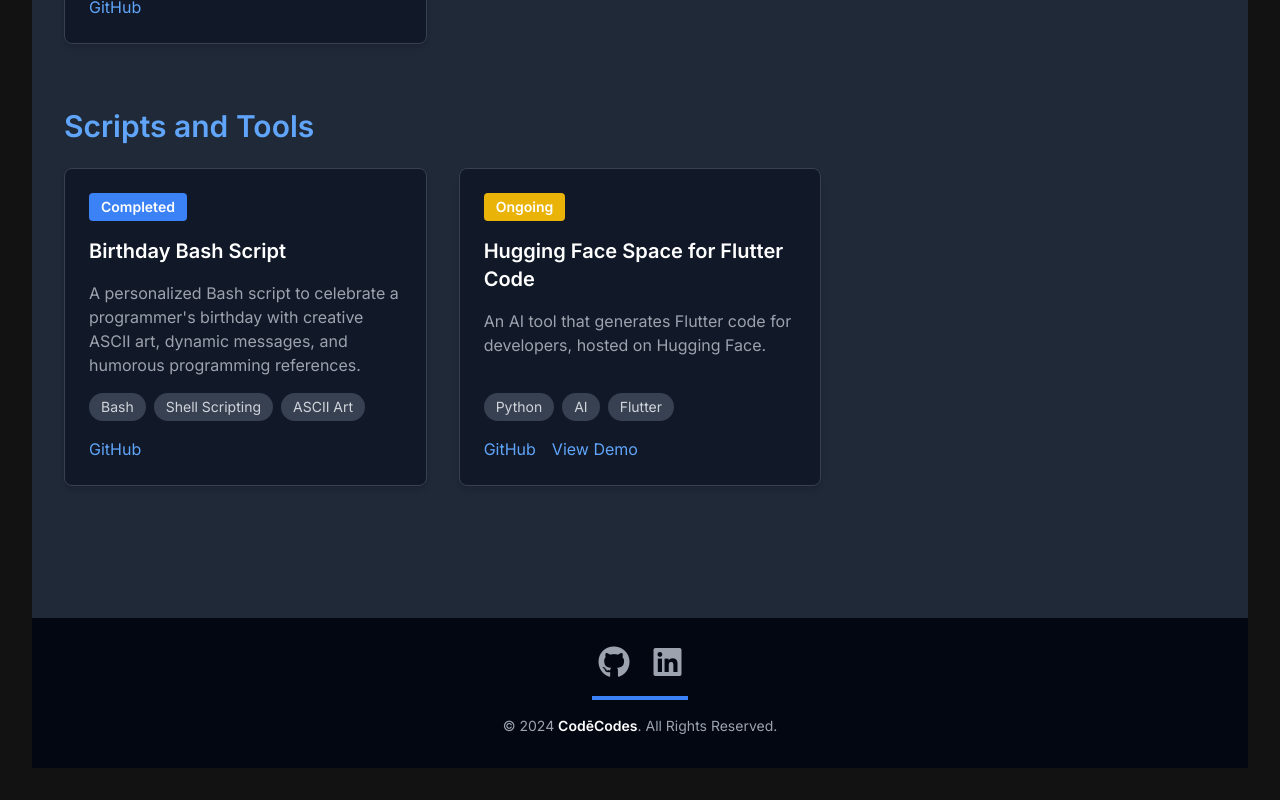
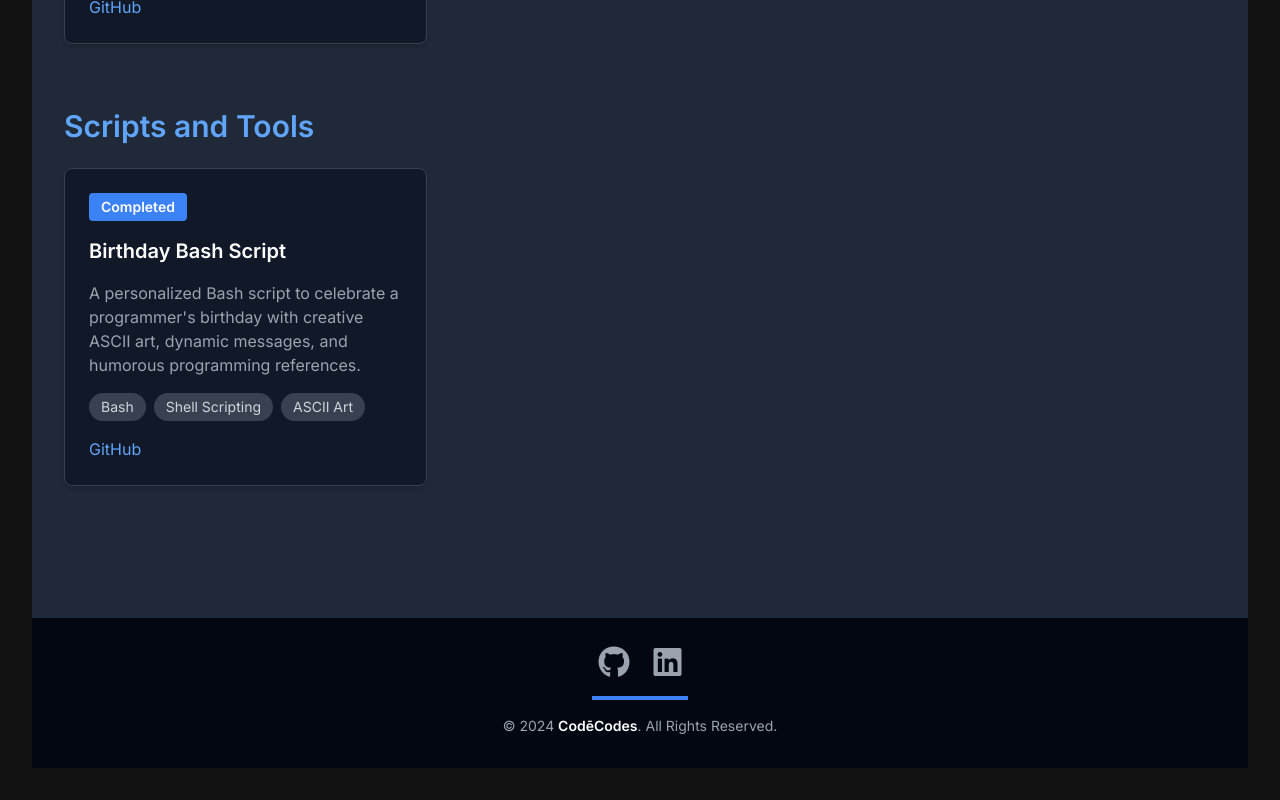
Before and after one commit to Cod-e-Codes/my-portfolio, a React (Vite) app: page /all-projects in a window 1280 px wide. Shown: the part 3366-4166 px from the top of the page. Built offline with nearby package versions, Linux system fonts and the light colour scheme.

Commit message:
Update projects

```diff
--- a/src/components/ProjectsPage.tsx
+++ b/src/components/ProjectsPage.tsx
@@ -188,14 +188,6 @@ const projects: Projects = {
             github: 'https://github.com/Cod-e-Codes/programmer-girlfriend',
             technologies: ['Bash', 'Shell Scripting', 'ASCII Art'],
         },
-        {
-            title: 'Hugging Face Space for Flutter Code',
-            description: 'An AI tool that generates Flutter code for developers, hosted on Hugging Face.',
-            status: 'Ongoing',
-            github: 'https://github.com/Cod-e-Codes/flutter-code-generator',
-            demo: 'https://huggingface.co/spaces/Coyoteranger/flutter-code-generator',
-            technologies: ['Python', 'AI', 'Flutter'],
-        },
     ],
 };
 
```
